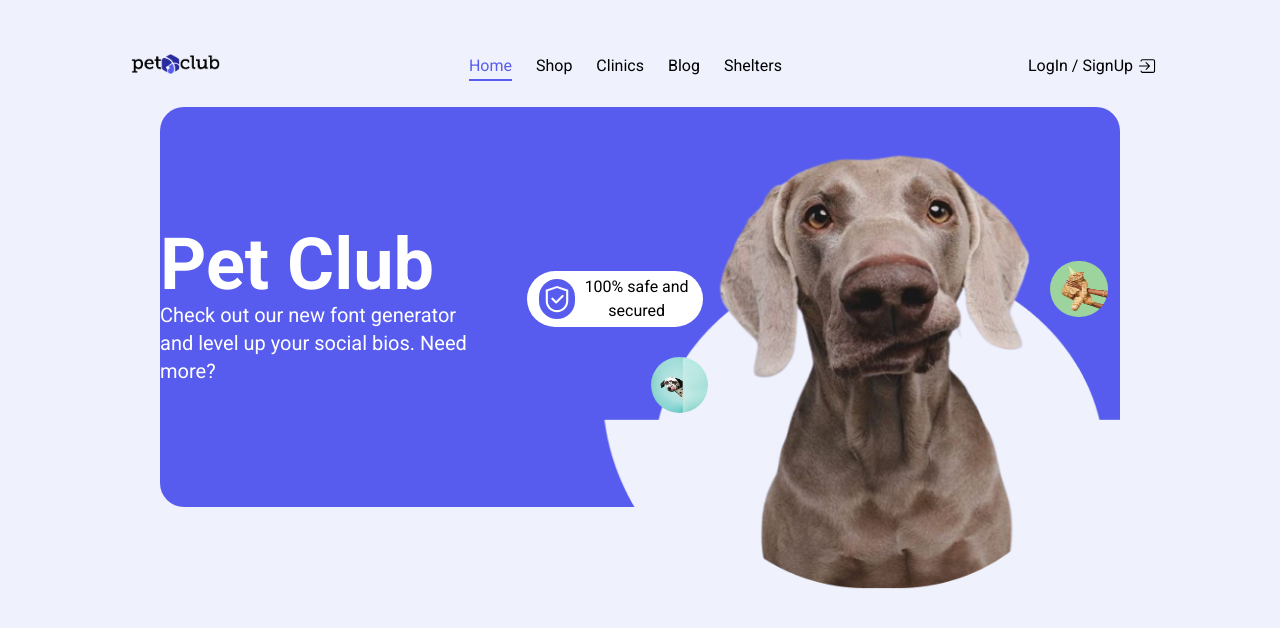
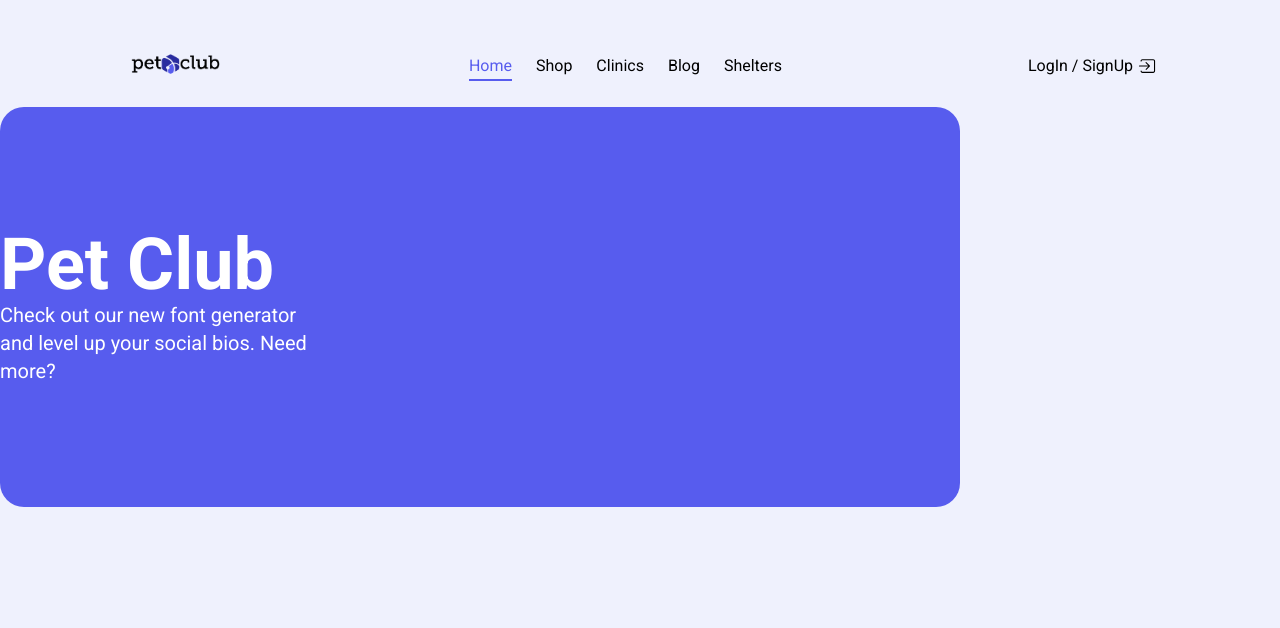
Before and after one commit to Amirgh8181/petshop, a Next.js app: page / in a window 1280 px wide. Shown: the top 628 px of the page. Built offline with nearby package versions, Linux system fonts and the light colour scheme.

Commit message:
change herosection

```diff
--- a/src/assests/styles/globals.css
+++ b/src/assests/styles/globals.css
@@ -11,5 +11,5 @@ body {
 }
 
 h1{
-  @apply text-7xl font-bold
+  @apply md:text-7xl text-2xl font-bold
 }
--- a/src/components/Hero/index.tsx
+++ b/src/components/Hero/index.tsx
@@ -4,7 +4,7 @@ import HeroImage from '../UI/Hero/HeroImg'
 
 const HeroSection = () => {
     return (
-        <section id='hero' className='w-full flex justify-center items-center'>
+        <section id='hero'>
             <div className='w-[75vw] h-[50vh] bg-petBlue rounded-3xl flex justify-center items-center'>
                 <HeroText />
                 <HeroImage />
--- a/src/components/UI/Hero/HeroImg/index.tsx
+++ b/src/components/UI/Hero/HeroImg/index.tsx
@@ -2,26 +2,83 @@ import Image from 'next/image'
 import { AiOutlineSafety } from "react-icons/ai";
 const HeroImage = () => {
     return (
-        <div >
-            <div className='p-1 w-44 relative top-48 -left-28 rounded-full flex items-center bg-white z-20'>
-                <div className='w-12 h-10 text-3xl bg-petBlue rounded-full flex justify-center items-center text-white ml-2'>
+        <div className='flex w-[50%] h-full '>
+
+
+        </div >
+    )
+}
+
+export default HeroImage
+
+
+/*
+<div className='h-full'>
+                    <div className='absolute aspect-auto rounded-full flex items-center justify-between bg-white z-20 md:text-base text-xs'>
+                        <div className='text-3xl bg-petBlue rounded-full flex justify-center items-center text-white ml-2'>
                             <AiOutlineSafety />
                         </div>
                         <p className='text-md font-normal text-center'>
                             100% safe and secured
                         </p>
                     </div>
-            <div className='flex h-[50vh]'>
-                <Image src={'/images/Hero/smal-dog.jfif'} alt='hero-dog' width={100} height={100} priority={true} quality={100}
-                    className='w-[4.75rem] h-14 relative top-56 left-3 rounded-full z-20 animate-bounce' />
+                </div>
+
+                <div className='absolute h-full flex items-center md:ml-14 ml-6 z-20'>
+                    <Image src={'/images/Hero/smal-dog.jfif'} alt='hero-dog' width={50} height={50} priority={true} quality={100}
+                        className='aspect-square animate-bounce rounded-full mt-36'
+                    />
+                </div>
+                <div className='absolute w-full h-full flex z-10'>
                     <Image src={'/images/Hero/big-dog.png'} alt='hero-dog' width={400} height={400} priority={true} quality={100}
-                    className='relative top-8 w-full h-full scale-150' />
-                <Image src={'/images/Hero/smal-cat.jfif'} alt='hero-dog' width={100} height={100} priority={true} quality={100}
-                    className='w-[4.75rem] h-14 relative top-32 right-3 rounded-full z-20 animate-bounce' />
+                        className=''
+                    />
+                </div>
+                <div className='absolute h-full flex  md:mb-0 items-center mb-6 z-20'>
+                    <Image src={'/images/Hero/smal-cat.jfif'} alt='hero-dog' width={50} height={50} priority={true} quality={100}
+                        className='aspect-square animate-bounce rounded-full'
+                    />
+                </div>
 
+
+
+
+
+
+
+
+
+
+
+            <div className='flex flex-col'>
+                <div className='flex p-1'>
+                    <div>
+                        <AiOutlineSafety />
+                    </div>
+                    <p className='md:text-md text-xs text-center'>
+                        100% safe and secured
+                    </p>
+                </div>
+
+
+                <div className='relative w-full h-full'>
+                    <Image src={'/images/Hero/smal-dog.jfif'} alt='hero-dog' width={50} height={50} priority={true} quality={100}
+                        className='aspect-square animate-bounce rounded-full'
+                    />
                 </div>
             </div>
-    )
-}
 
-export default HeroImage
+
+            <div className='relative w-full h-full'>
+                <Image src={'/images/Hero/big-dog.png'} alt='hero-dog' width={700} height={700} priority={true} quality={100}
+                    className='w-auto h-auto scale-x-150'
+                />
+            </div>
+
+            <div className='relative w-full h-full'>
+                <Image src={'/images/Hero/smal-cat.jfif'} alt='hero-dog' width={50} height={50} priority={true} quality={100}
+                    className='aspect-square animate-bounce rounded-full'
+                />
+            </div>
+
+*/
--- /dev/null
+++ b/src/components/UI/Hero/HeroText/index.tsx
@@ -0,0 +1,19 @@
+import React from 'react'
+
+const HeroText = () => {
+    return (
+        <div className=' text-white leading-9'>
+
+        </div>
+    )
+}
+
+export default HeroText
+
+
+/*
+            <h1>Pet Club</h1>
+            <p className='md:text-xl text-sm'>
+                Check out our new font generator and level up your social bios.   Need more?
+            </p>
+*/
```
Lines whose indentation alone changed are shown as unchanged.
